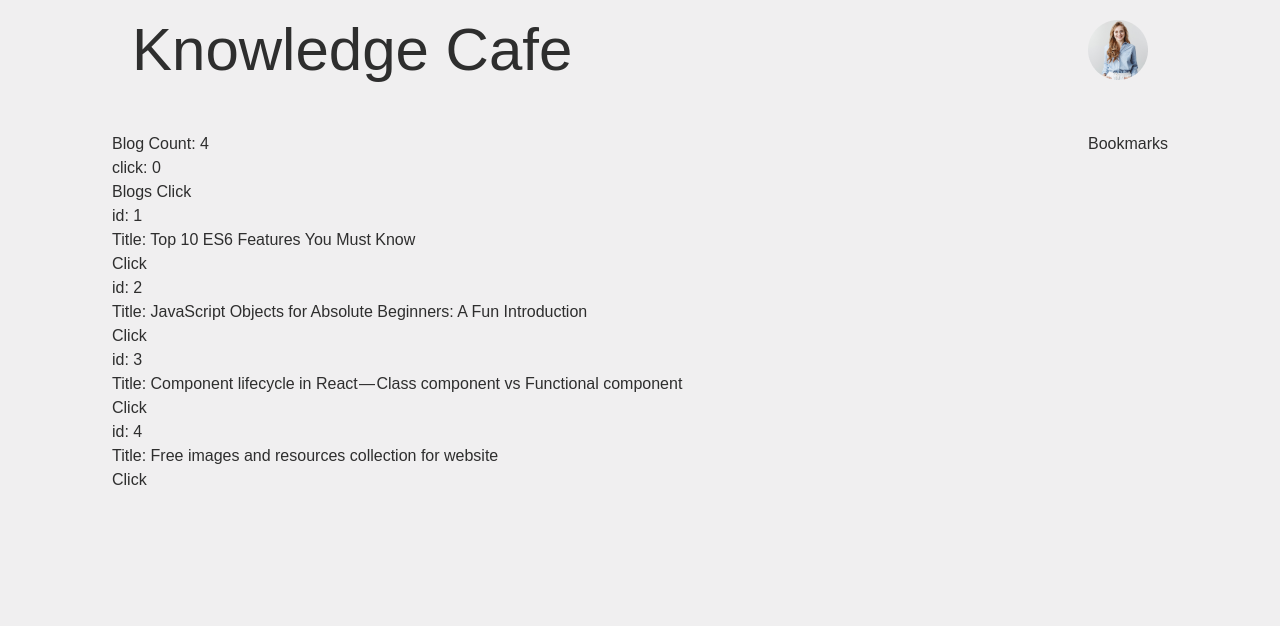
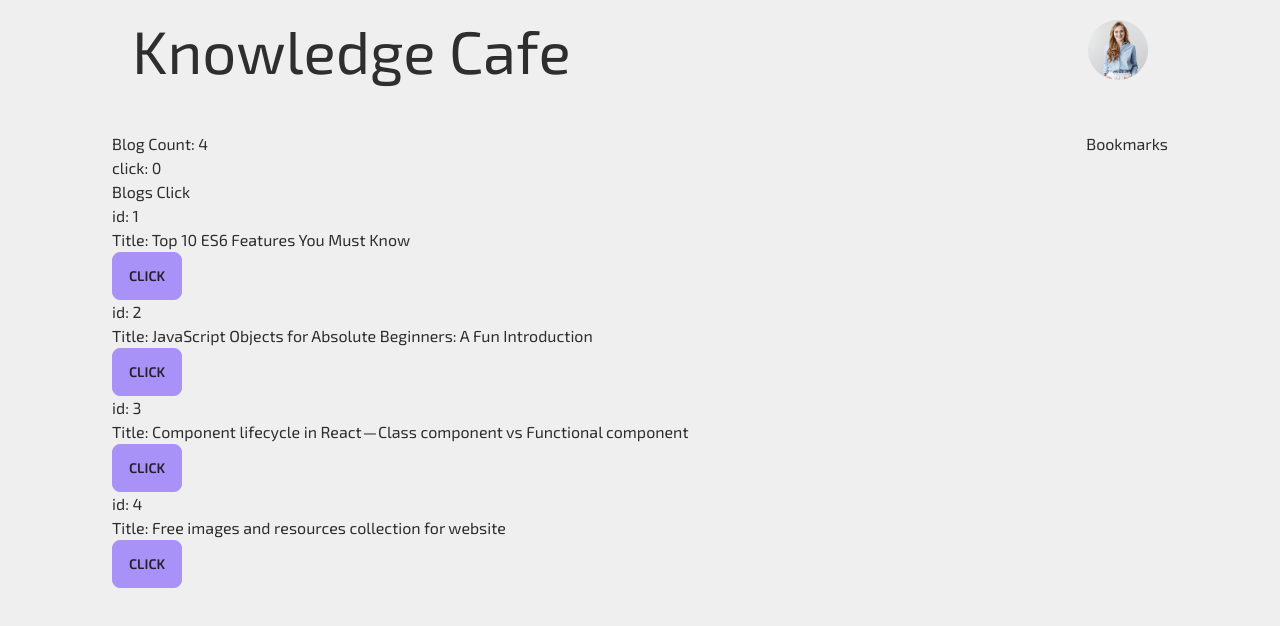
Before and after one commit to NFRIDOY/knowledge-cafe, a React (Vite) app: page / in a window 1280 px wide. Shown: the top 626 px of the page. Built offline with nearby package versions, Linux system fonts and the light colour scheme.

Commit message:
diployment on surge

```diff
--- a/src/components/blogs/Blog.jsx
+++ b/src/components/blogs/Blog.jsx
@@ -10,7 +10,7 @@ export default function Blog(props) {
                 <h1>id: {id}</h1>
                 <h1>Title: {title}</h1>
                 {/* <h1>Title: {}</h1> */}
-                <button onClick={handleBlogClick}>Click</button>
+                <button onClick={handleBlogClick} className="btn btn-primary">Click</button>
 
             </div>
         </>
--- a/src/index.css
+++ b/src/index.css
@@ -1,9 +1,10 @@
+/* font */
+@import url('https://fonts.googleapis.com/css2?family=Exo+2:wght@400;500;600;700;800;900&display=swap');
 @tailwind base;
 @tailwind components;
 @tailwind utilities;
 
-/* font */
-@import url('https://fonts.googleapis.com/css2?family=Exo+2:wght@400;500;600;700;800;900&display=swap');
+
 
 *{
     font-family: 'Exo 2', sans-serif;
```
Also changed, not shown: 1 other file (tests, documents, lock files or other folders).
